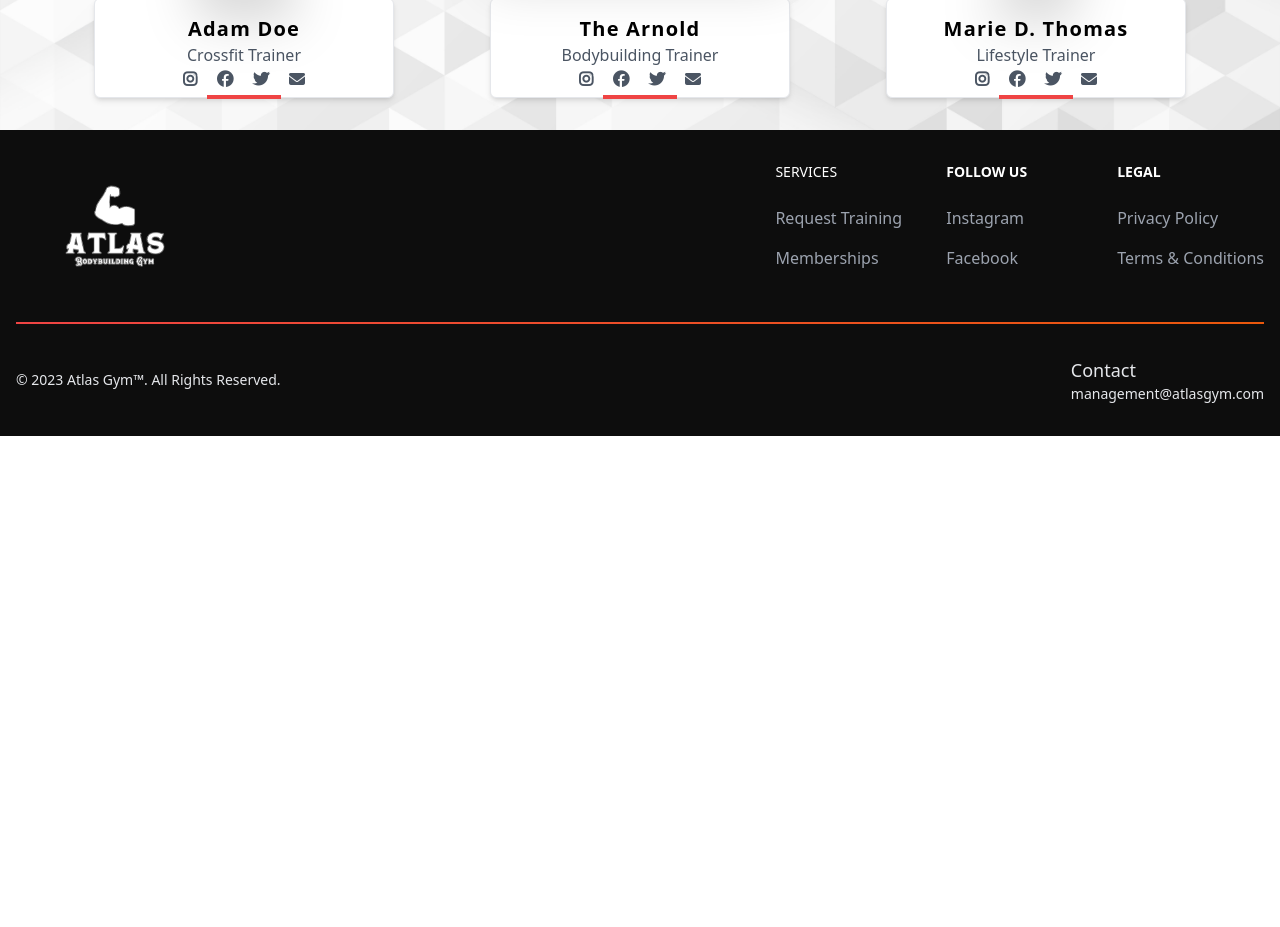
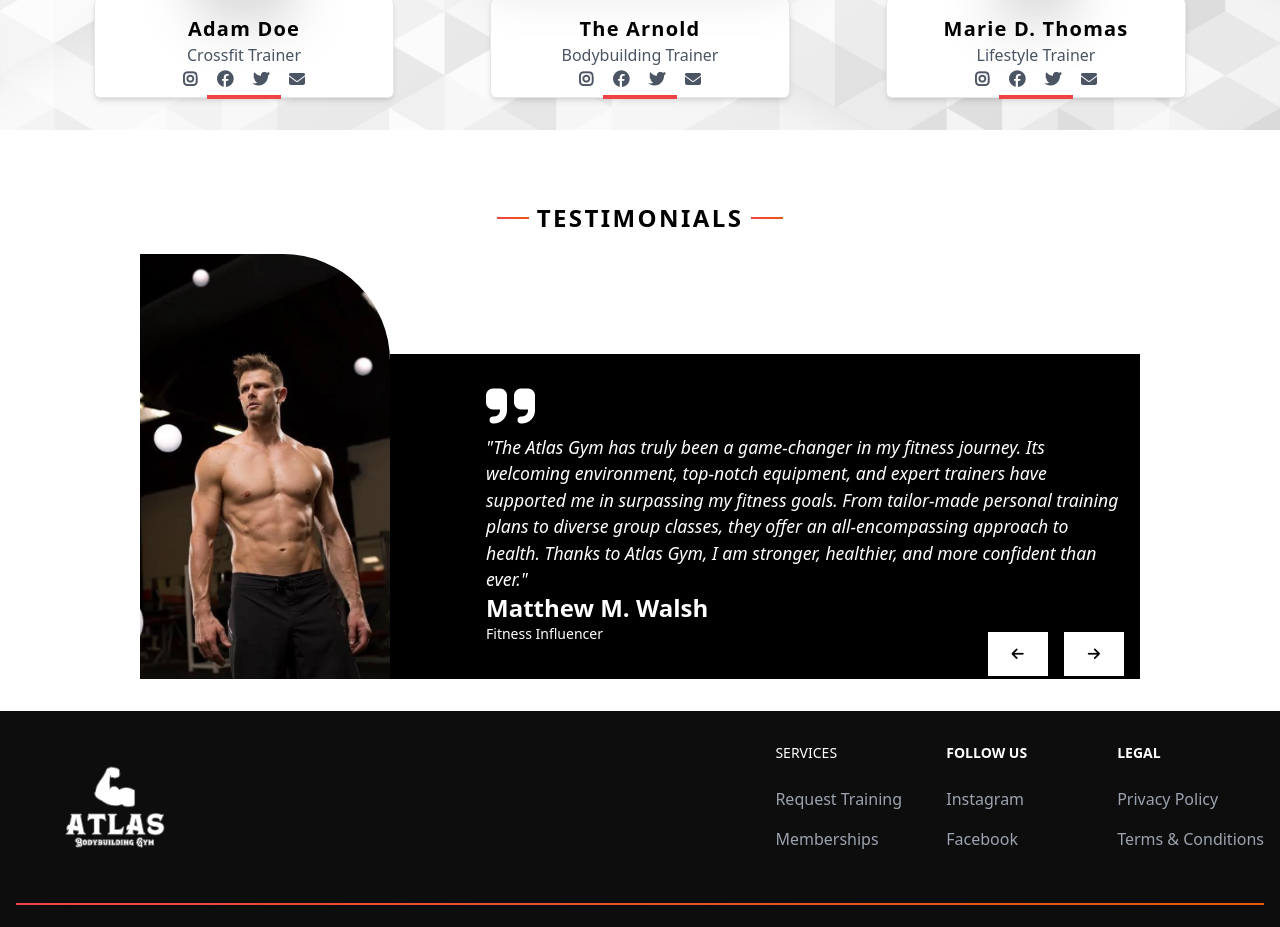
Before and after one commit to jll38/gym-site, a Next.js app: page / in a window 1280 px wide. Shown: the part 2040-2967 px from the top of the page. Before the commit the page ends 2476 px from the top, so only its background shows below. Built offline with nearby package versions, Linux system fonts and the light colour scheme.

Commit message:
testimonials section

```diff
--- a/src/components/Navbar.js
+++ b/src/components/Navbar.js
@@ -31,6 +31,7 @@ export function Navbar({}) {
           <Image
             className="object-contain"
             src="/images/atlas-logo.png"
+            alt="Atlas Gym Logo"
             fill
           />
         </Link>
--- a/src/components/trainer.js
+++ b/src/components/trainer.js
@@ -11,7 +11,7 @@ export function Trainer({ name, img, trainerType }) {
             className="object-contain drop-shadow-2xl shadow-red-500 z-40 absolute grayscale"
             alt={`Trainer ${name}`}
             src={img}
-            layout="fill"
+            fill
             id={`${nameID}-img`}
           />
           <div
@@ -30,7 +30,7 @@ export function Trainer({ name, img, trainerType }) {
             className="object-fit  shadow-red-500 z-10 bottom-0 absolute"
             alt="Trainer Backdrop"
             src="/images/PngItem_310219.png"
-            layout="fill"
+            fill
           />
         </div>
         <button
--- a/src/pages/index.js
+++ b/src/pages/index.js
@@ -231,6 +231,75 @@ export default function Home() {
             <div></div>
           </div>
         </div>
+        <div className="bg-white flex flex-col py-8 items-center">
+          <div className="text-black  text-center text-2xl mt-10 mb-5 tracking-[.1em] uppercase flex justify-center items-center gap-2 font-semibold">
+            <span>
+              <div className="w-8 h-[2px] bg-gradient-to-r from-red-500 to-orange-600"></div>
+            </span>
+            Testimonials
+            <span>
+              <div className="w-8 h-[2px] bg-gradient-to-r from-red-500 to-orange-600"></div>
+            </span>
+          </div>
+
+          <div className="flex max-w-[1000px] mx-10">
+            <div className="h-[425px] w-[250px]  rounded-tr-[6.7em] relative overflow-hidden hidden md:block">
+              <Image
+                className="object-cover z-10 "
+                alt="Fit Atlas Gym Member With Testimonial"
+                src="/images/testimonial-guy.webp"
+                fill
+              />
+            </div>
+            <div className="max-w-[750px]">
+              <div className="h-[100px]"></div>
+              <div className="h-[325px] px-4 py-6 bg-black text-white align-bottom md:pl-24">
+                <i className="fa-solid fa-quote-right text-white text-[2em] sm:text-[3.5em]"></i>
+                <div
+                  id="testimonial text"
+                  className="font-thin italic text-[.8em] sm:text-[1em] md:text-[1.1em]"
+                >
+                  &quot;The Atlas Gym has truly been a game-changer in my
+                  fitness journey. Its welcoming environment, top-notch
+                  equipment, and expert trainers have supported me in surpassing
+                  my fitness goals. From tailor-made personal training plans to
+                  diverse group classes, they offer an all-encompassing approach
+                  to health. Thanks to Atlas Gym, I am stronger, healthier, and
+                  more confident than ever.&quot;
+                </div>
+                <div className="flex justify-between h-[100px]">
+                  <div>
+                    <div className="font-semibold text-md sm:text-2xl">Matthew M. Walsh</div>
+                    <div className="text-sm sm:text-md">Fitness Influencer</div>
+                  </div>
+                  <div className="flex flex-col h-[px] justify-end">
+                    <div className="flex gap-4">
+                    <button
+                      id="testimonial-left-btn"
+                      className="bg-white my-4 py-3 px-6 text-sm uppercase font-bold text-black hover:bg-red-500 hover:text-white transition-all duration-300"
+                    >
+                      <i
+                        id="testimonial-left-arrow"
+                        className="relative fa-solid fa-arrow-left"
+                      ></i>
+                    </button>
+                    <button
+                      id="testimonial-right-btn"
+                      className="bg-white my-4 sm:py-3 px-6 text-sm uppercase font-bold text-black hover:bg-red-500 hover:text-white transition-all duration-300"
+                    >
+                      <i
+                        id="testimonial-right-arrow"
+                        className="relative fa-solid fa-arrow-right"
+                      ></i>
+                    </button>
+                    </div>
+
+                  </div>
+                </div>
+              </div>
+            </div>
+          </div>
+        </div>
       </main>
       <Footer />
     </>
--- a/src/styles/globals.css
+++ b/src/styles/globals.css
@@ -20,4 +20,9 @@ body {
 
 img {
   pointer-events: none;
+  -khtml-user-select: none;
+  -o-user-select: none;
+  -moz-user-select: none;
+  -webkit-user-select: none;
+  user-select: none;
 }
```
Also changed, not shown: public/images/testimonial-guy.webp (added).
